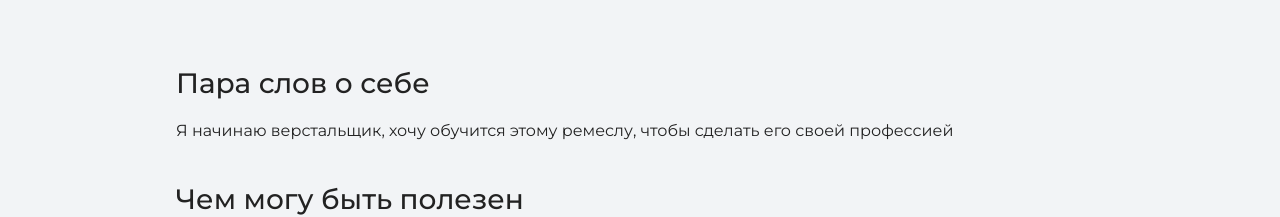
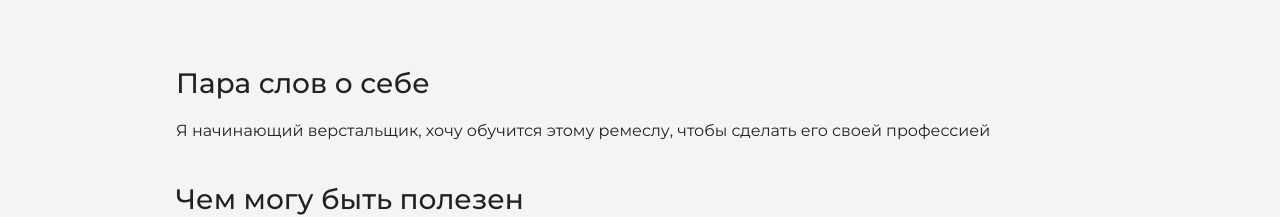
Before and after one commit to Deverion/my-site, a plain HTML site: page index.html in a window 1280 px wide. Shown: the part 1109-1326 px from the top of the page. Drawn offline with nearby package versions, Linux system fonts and the light colour scheme.

Commit message:
Update index.html

```diff
--- a/index.html
+++ b/index.html
@@ -25,7 +25,7 @@
 	 <div class="container">
       <h2 class="subheading">Давайте познакомимся</h2>
       <h3>Пара слов о себе</h3>
-      <p>Я начинаю верстальщик, хочу обучится этому ремеслу, чтобы сделать его своей профессией</p>
+      <p>Я начинающий верстальщик, хочу обучится этому ремеслу, чтобы сделать его своей профессией</p>
       <h3>Чем могу быть полезен</h3>
       <p>Я исполнителен, готов к труду и развитию</p>
 	 </div>
```
